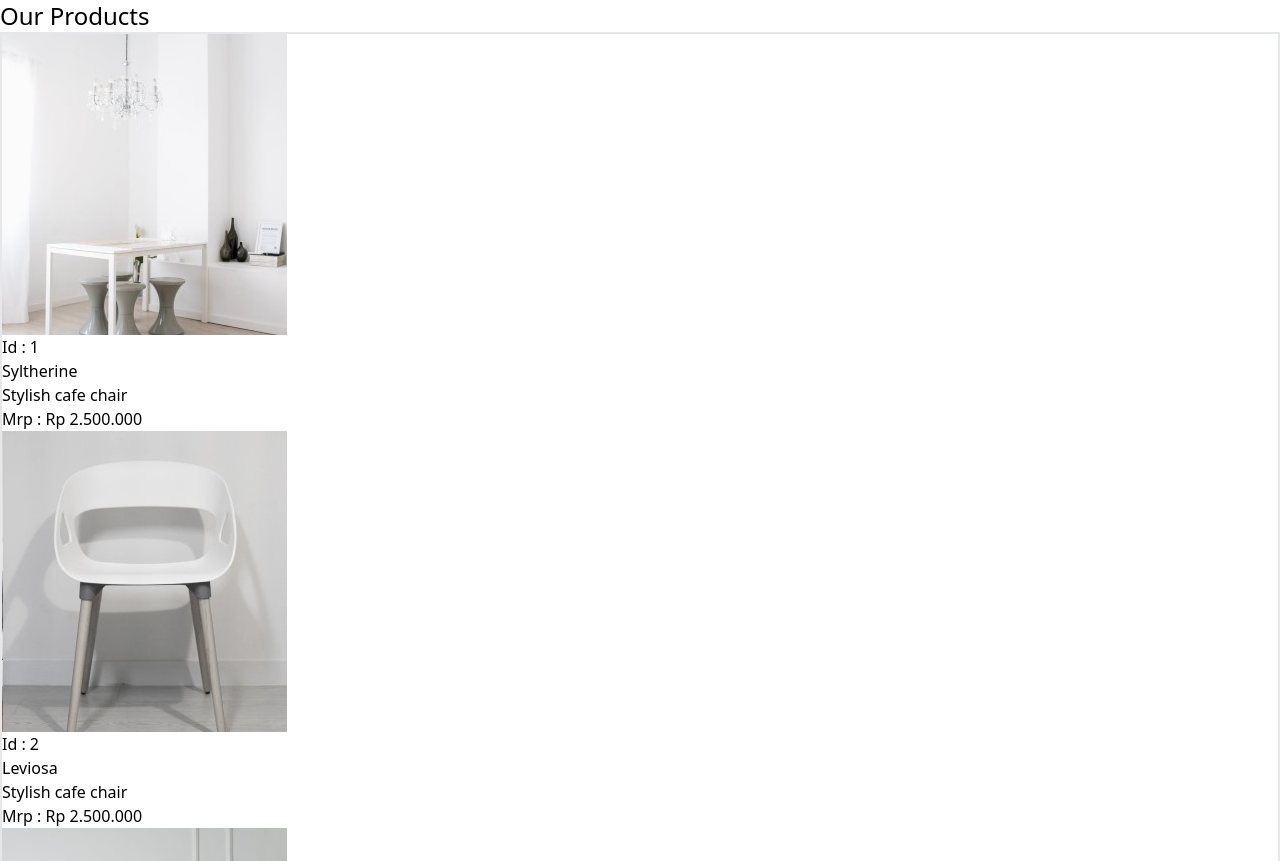
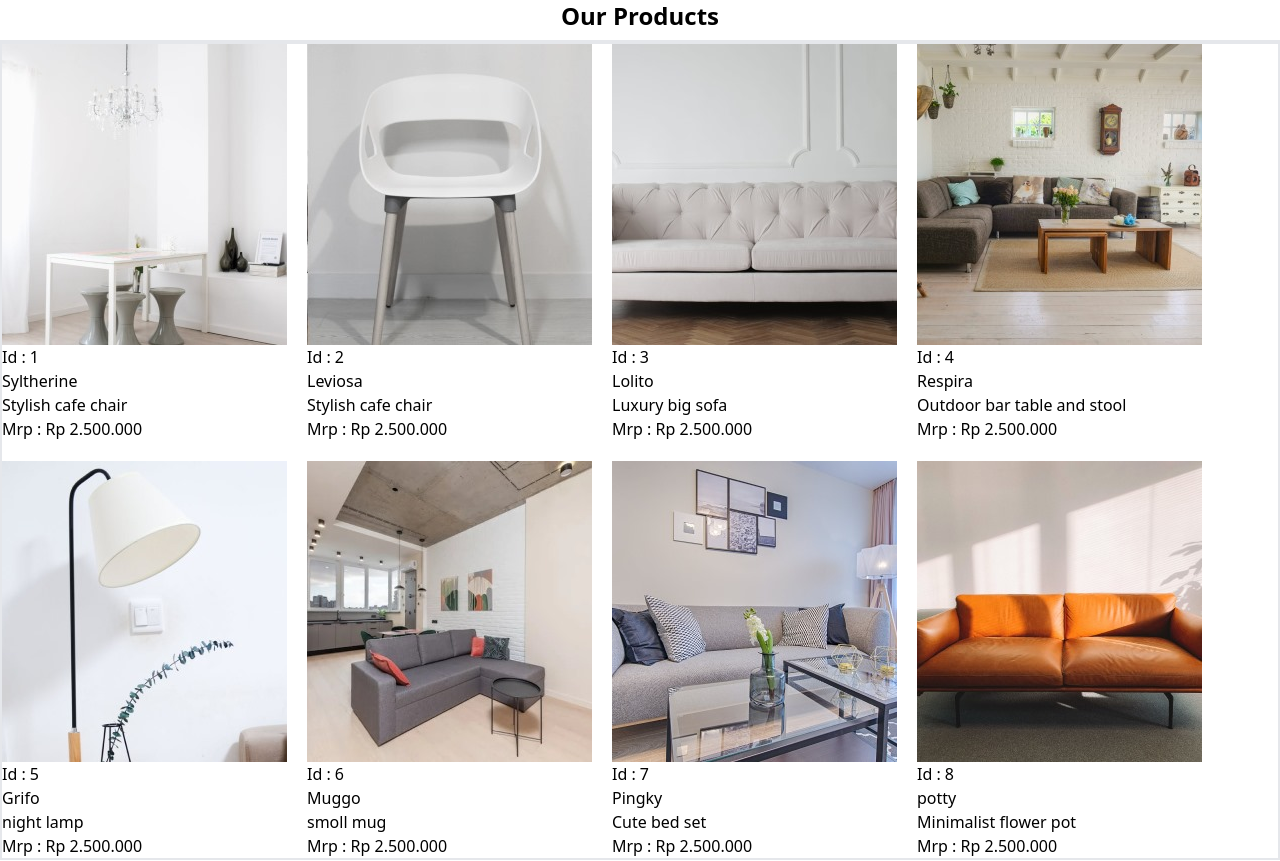
Before and after one commit to AnasAhmedFND/API-in-JSON, a plain HTML site: page src/API2.html in a window 1280 px wide. Shown: the top 861 px of the page. Drawn offline with Linux system fonts and the light colour scheme.

Commit message:
main style

```diff
--- a/src/API2.html
+++ b/src/API2.html
@@ -8,10 +8,10 @@
 
 </head>
 <body>
-    <h1 class="text-2xl font">Our Products</h1>
+    <h1 class="text-2xl font-bold text-center border-b-2 pb-2 ">Our Products</h1>
 
-<div id="main" class="border-2"></div>
-<div class=""></div>
+<div id="main" class="border-2 flex flex-wrap gap-5"></div>
+
 
 <h1></h1>
     <script>
@@ -20,7 +20,11 @@
         .then((response) => response.json())
         .then(data => {
             data.products.map((item) => {
-                main.innerHTML += `<img src=${item.image} alt="images"> <h3>Id : ${item.id} </h3> <h2>${item.heading} </h2> <p>${item.peragrap} </p> <h3>Mrp : ${item.mrp} </h3> `
+                let newDiv = document.createElement('div')
+                newDiv.innerHTML += ` <img src=${item.image} alt="images"> <h3>Id : ${item.id} </h3> <h2>${item.heading} </h2> <p>${item.peragrap} </p> <h3>Mrp : ${item.mrp} </h3>  `
+                main.appendChild(newDiv)
+
+
 
 
             })
```
Also changed, not shown: src/data.json (line endings or trailing spaces), src/output.css.
